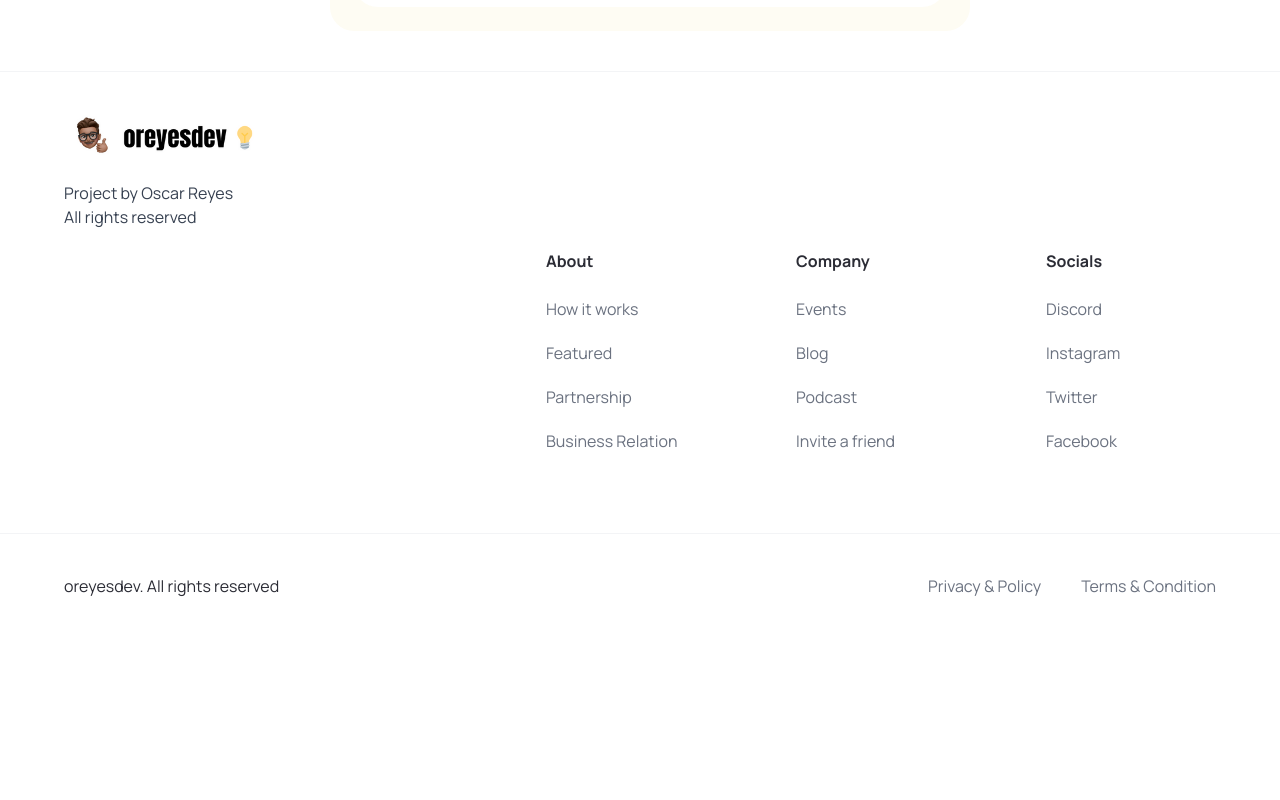
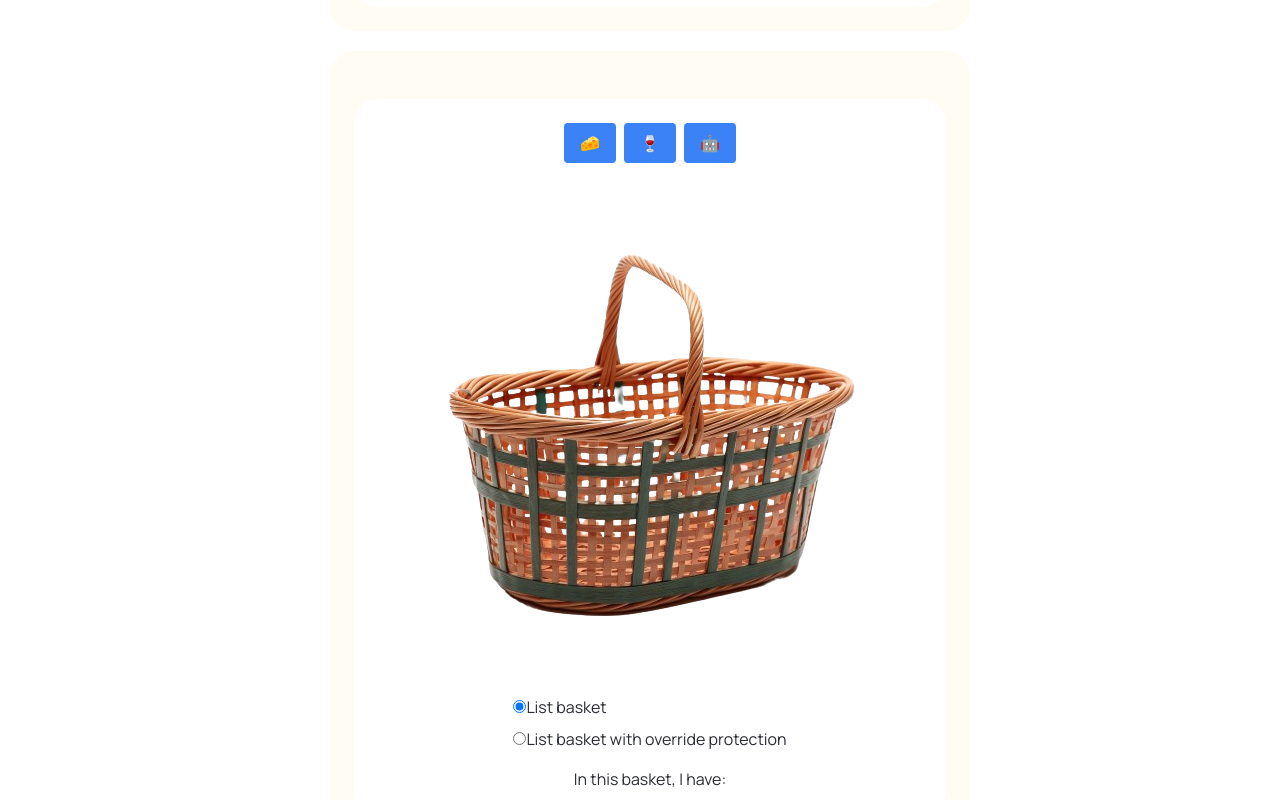
Before and after one commit to jon-oscar/eloquent-js, a Next.js app: page /chapter6 in a window 1280 px wide. Shown: the part 1280-2080 px from the top of the page. Before the commit the page ends 1918 px from the top, so only its background shows below. Built offline with nearby package versions, Linux system fonts and the light colour scheme.

Commit message:
--wip-- [skip ci]

```diff
--- /dev/null
+++ b/components/exercises/chapter-6-jon/JBasket.tsx
@@ -0,0 +1,121 @@
+import Image from 'next/image';
+import React, { useState } from 'react';
+import {
+  Basket,
+  jListObjectsInBasket,
+  jListObjectsInBasketOverrideSafe,
+} from './jListBasket';
+
+const BASKET_ITEMS = [
+  {
+    icon: '🧀',
+    value: 'cheese',
+  },
+  {
+    icon: '🍷',
+    value: 'wine',
+  },
+  {
+    icon: '🤖',
+    value: 'hasOwnProperty',
+  },
+];
+
+const topAndLeftStylesByIndex = [
+  { left: '40%', top: '40%' },
+  { left: '20%', top: '20%' },
+  { left: '60%', top: '10%' },
+];
+
+/**
+ * JBasket component.
+ */
+export default function JBasket(): JSX.Element {
+  const [basketItems, setBasketItems] = useState<Basket>({});
+  const [showOverrideProtection, setShowOverrideProtection] = useState(false);
+
+  const isItemInBasket = (item: string): boolean =>
+    Object.prototype.hasOwnProperty.call(basketItems, item);
+
+  const toggleItemInBasket = (item: string): void => {
+    const newBasketItems = { ...basketItems };
+    if (isItemInBasket(item)) {
+      delete newBasketItems[item];
+    } else {
+      newBasketItems[item] = true;
+    }
+    setBasketItems(newBasketItems);
+  };
+
+  const toggleOverrideProtection = (): void => {
+    setShowOverrideProtection((prevValue) => !prevValue);
+  };
+
+  // class="rounded-full bg-blue-500 px-4 py-2 font-bold text-white hover:bg-blue-700 disabled:cursor-not-allowed disabled:bg-gray-400"
+
+  return (
+    <div className='flex flex-col items-center gap-4'>
+      <div className='flex gap-2'>
+        {BASKET_ITEMS.map(({ icon, value }) => (
+          <button
+            className={`rounded bg-blue-500 px-4 py-2 hover:bg-blue-700 ${
+              isItemInBasket(value) ? 'bg-blue-700' : ''
+            }`}
+            key={icon}
+            onClick={() => toggleItemInBasket(value)}
+          >
+            {icon}
+          </button>
+        ))}
+      </div>
+      <div className='relative'>
+        <Image alt='Basket' height={500} src='/basket.png' width={500} />
+        {BASKET_ITEMS.map(
+          ({ icon, value }, i) =>
+            isItemInBasket(value) && (
+              <div
+                className='absolute'
+                key={icon}
+                style={topAndLeftStylesByIndex[i]}
+              >
+                <span
+                  className={`text-3xl ${
+                    isItemInBasket(value) ? 'text-green-500' : 'text-red-500'
+                  }`}
+                >
+                  {icon}
+                </span>
+              </div>
+            )
+        )}
+      </div>
+      <div className='flex flex-col gap-2'>
+        <label>
+          <input
+            checked={!showOverrideProtection}
+            name='basketCheck'
+            onChange={toggleOverrideProtection}
+            type='radio'
+          />
+          List basket
+        </label>
+        <label>
+          <input
+            checked={showOverrideProtection}
+            name='basketCheck'
+            onChange={toggleOverrideProtection}
+            type='radio'
+          />
+          List basket with override protection
+        </label>
+      </div>
+      <div>
+        <p>
+          {showOverrideProtection
+            ? jListObjectsInBasketOverrideSafe(basketItems)
+            : jListObjectsInBasket(basketItems)}
+        </p>
+      </div>
+    </div>
+  );
+}
--- a/components/exercises/chapter-6-jon/jListBasket.ts
+++ b/components/exercises/chapter-6-jon/jListBasket.ts
@@ -7,7 +7,7 @@ type PicnicBasketWithOverride = PicnicBasket & {
   hasOwnProperty: boolean;
 };
 
-type Basket = PicnicBasket | PicnicBasketWithOverride;
+export type Basket = PicnicBasket | PicnicBasketWithOverride;
 
 function jListObjectsHelper(
   basket: Basket,
--- a/pages/chapter6.tsx
+++ b/pages/chapter6.tsx
@@ -4,6 +4,7 @@ import chapter from '@/constants/chapter.json';
 import '../app/globals.css';
 import JVector from '@/components/exercises/chapter-6-jon/JVector';
 import JParrots from '@/components/exercises/chapter-6-jon/JParrots';
+import JBasket from '@/components/exercises/chapter-6-jon/JBasket';
 
 const chapterId = 6;
 
@@ -44,6 +45,12 @@ export default function Chapter6() {
                   id={devJon[1].id}
                   title={devJon[1].title}
                 />
+                <PageCard
+                  code={() => <JBasket />}
+                  details={devJon[2].details}
+                  id={devJon[2].id}
+                  title={devJon[2].title}
+                />
               </>
             )}
           </div>
```
Also changed, not shown: public/basket.png (added).
